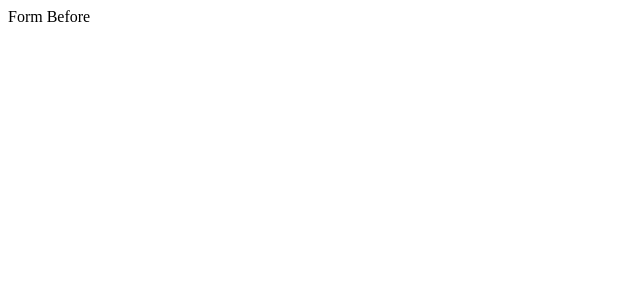
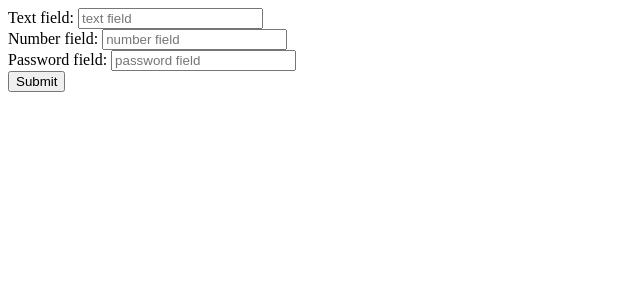
Before and after one commit to swakhandekar/react-samples, a React app: page / in a window 1280 px wide. Shown: the top 300 px of the page, without its empty margins (0-640 px from the left). Built offline with nearby package versions, Linux system fonts and the light colour scheme.

Commit message:
Add form fields in FormBefore

```diff
--- a/src/components/form/before/FormBefore.jsx
+++ b/src/components/form/before/FormBefore.jsx
@@ -1,3 +1,39 @@
 import * as React from "react"
 
-export const FormBefore = () => (<div>Form Before</div>);
+export class FormBefore extends React.Component {
+    constructor(props) {
+        super(props);
+
+        this.onFormSubmit = this.onFormSubmit.bind(this);
+    }
+
+    onFormSubmit(event) {
+        event.preventDefault();
+        const data = {};
+        this.props.postForm(data);
+    }
+
+    render() {
+        return (
+            <div className="form-before">
+                <form className="form-before-form" onSubmit={this.onFormSubmit}>
+                    <div className="form-text-field">
+                        <span>Text field: </span>
+                        <input type="text" placeholder="text field"/>
+                    </div>
+                    <div className="form-number-field">
+                        <span>Number field: </span>
+                        <input type="number" placeholder="number field"/>
+                    </div>
+                    <div className="form-password-field">
+                        <span>Password field: </span>
+                        <input type="password" placeholder="password field"/>
+                    </div>
+                    <div>
+                        <button type="submit">Submit</button>
+                    </div>
+                </form>
+            </div>
+        );
+    }
+}
--- a/src/index.jsx
+++ b/src/index.jsx
@@ -3,6 +3,7 @@ import * as ReactDOM from "react-dom";
 import {FormBefore} from "../src/components/form/before/FormBefore"
 
 
-ReactDOM.render(<FormBefore/>,
+ReactDOM.render(
+    <FormBefore />,
     document.getElementById("example")
 );
```
Also changed, not shown: 2 other files (tests, documents, lock files or other folders).
